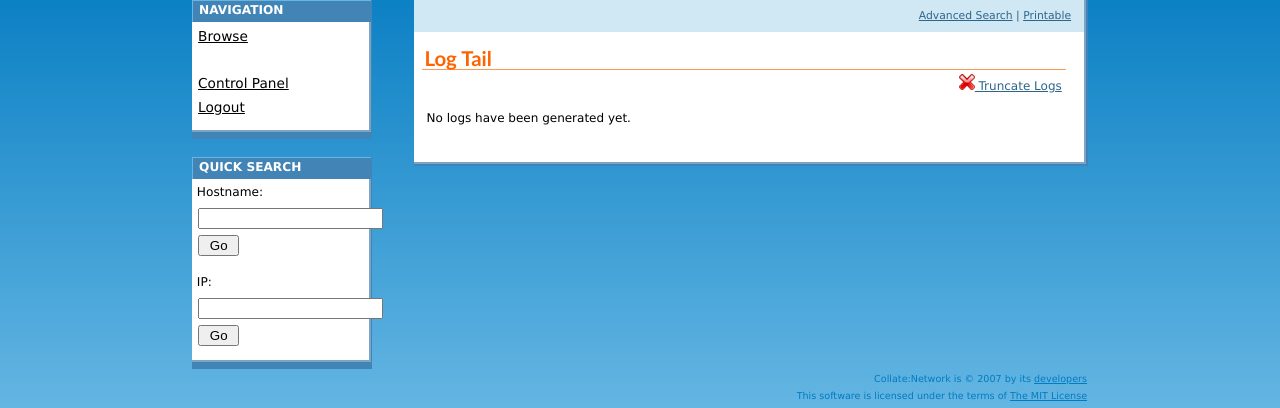
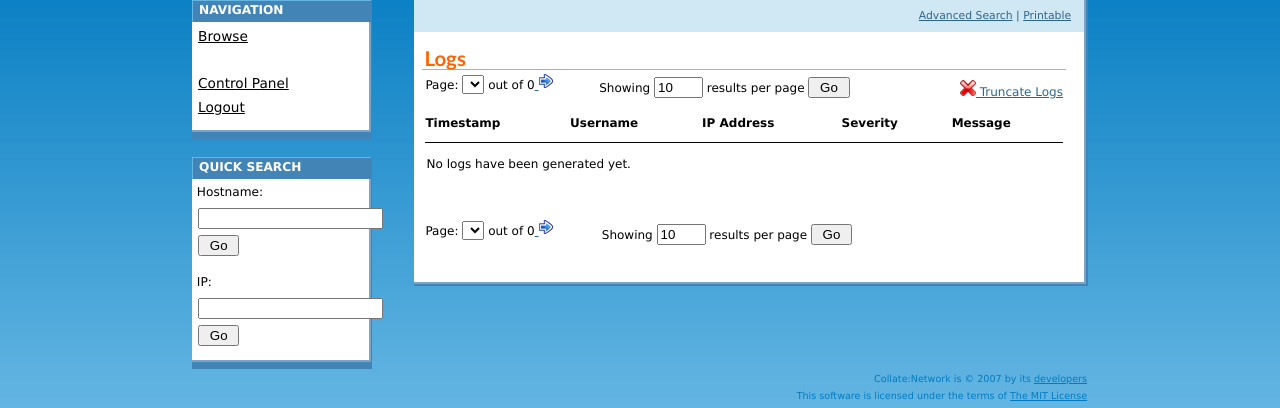
Before and after one commit to jakepaulus/collate-network, a PHP site: page /logs.php in a window 1280 px wide. Shown: the part 53-461 px from the top of the page. Run offline with PHP 8.4, Linux system fonts and the light colour scheme; the visitor is signed in with stand-in values (Sample User, id 1); tables that the repository leaves empty or names only in its code hold one stand-in row (values such as "Sample post"); data that the repository does not hold is empty.

Commit message:
http://code.google.com/p/collate-network/issues/detail?id=43
git-svn-id: https://collate-network.googlecode.com/svn/trunk@59 7bf8daad-5c25-0410-9fb3-b75c15c31602

```diff
--- a/logs.php
+++ b/logs.php
@@ -12,7 +12,7 @@ switch($op){
 
   default:
   AccessControl("1", "Log tail viewed");
-  view_tail();
+  view_logs();
   break;
 }
 
@@ -56,22 +56,78 @@ function log_truncate(){
 
 } // Ends log_truncate function
 
-function view_tail() {
+function view_logs() {
   require_once('./include/header.php');
   global $COLLATE;
 
-  echo "<h1>Log Tail</h1>".
-       "<p style=\"text-align: right;\"><a href=\"logs.php?op=truncate\"><img src=\"images/remove.gif\" alt=\"X\" /> ".
-       "Truncate Logs</a></p>";
+  $page = (!isset($_GET['page'])) ? "1" : $_GET['page'];
+  $show = (!isset($_GET['show'])) ? $_SESSION['show'] : $_GET['show'];
 
-  $sql = "SELECT occuredat, username, ipaddress, level, message FROM logs ORDER BY id DESC LIMIT 0, 25";
+  $_SESSION['show'] = $show;
+
+ $sql = "SELECT occuredat, username, ipaddress, level, message FROM logs ORDER BY id DESC";
+
+  if(is_numeric($show) && $show <= '250' && $show > '5'){
+    $limit = $show;
+  }
+  elseif($show > '250'){
+    echo "<div class=\"tip\"><p>You can only ask for up to 250 results per page.</p></div>";
+	$limit = '250';
+  }
+  else{
+    $limit = "10";
+  }
+  $result = mysql_query($sql);
+  $totalrows = mysql_num_rows($result);
+  $numofpages = ceil($totalrows/$limit);
+  if($page > $numofpages){
+    $page = $numofpages;
+  }
+  if($page == '0'){ $page = '1';} // Keeps errors from occuring in the following SQL query if no rows have been added yet.
+  $lowerlimit = $page * $limit - $limit;
+  $sql .= " LIMIT $lowerlimit, $limit";
   $row = mysql_query($sql);
+  $rows = mysql_num_rows($row);
 
-  if(mysql_num_rows($row) < "1"){
-    echo "<p>No logs have been generated yet.</p>";
-	require_once('./include/footer.php');
-	exit();
+  echo "<h1>Logs</h1>".
+       "<form action=\"logs.php\" method=\"get\"><table width=\"100%\"><tr><td align=\"left\">\n";
+
+  if($page != '1'){
+    $previous_page = $page - 1;
+	echo "<a href=\"logs.php?page=$previous_page&amp;show=$limit\">
+	      <img src=\"images/prev.png\" alt=\" &gt;- \" /></a> ";
   }
+
+  echo "Page: <select onchange=\"this.form.submit();\" name=\"page\">";
+
+  $listed_page = '1';
+  while($listed_page <= $numofpages){
+    if($listed_page == $page){
+	  echo "<option value=\"$listed_page\" selected=\"selected\"> $listed_page </option>";
+	}
+	else{
+	  echo "<option value=\"$listed_page\"> $listed_page </option>";
+	}
+	$listed_page++;
+  }
+
+  echo "</select> out of $numofpages";
+
+  if($page != $numofpages){
+    $next_page = $page + 1;
+    echo "<a href=\"logs.php?page=$next_page&amp;show=$limit\">
+	      <img src=\"images/next.png\" alt=\" &lt;- \" /></a>";
+
+  }
+
+  echo "</p></td>
+        <td><p>Showing <input name=\"show\" type=\"text\" size=\"3\" value=\"$limit\" /> results per page
+        <input type=\"submit\" value=\" Go \" /></p></td>";
+
+
+ echo "<td align=\"right\"><a href=\"logs.php?op=truncate\"><img src=\"images/remove.gif\" alt=\"X\" /> ".
+       "Truncate Logs</a></td></tr></table></form>\n";
+
   echo "<table width=\"100%\"><tr><td><b>Timestamp</b></td><td><b>Username</b></td><td><b>IP Address</b></td>".
        "<td><b>Severity</b></td><td><b>Message</b></td></tr>\n".
 	   "<tr><td colspan=\"5\"><hr class=\"head\" /></td></tr>\n";
@@ -84,6 +140,45 @@ function view_tail() {
   }
   echo "</table>";
 
+  if($rows < 1){
+    echo "<p>No logs have been generated yet.</p>";
+  }
+  echo "<p>&nbsp;</p>";
+  echo "<form action=\"logs.php\" method=\"get\"><table width=\"80%\"><tr><td align=\"left\">\n";
+
+  if($page != '1'){
+    $previous_page = $page - 1;
+	echo "<a href=\"logs.php?page=$previous_page&amp;show=$limit\">
+	      <img src=\"images/prev.png\" alt=\" &gt;- \" /></a> ";
+  }
+
+  echo "Page: <select onchange=\"this.form.submit();\" name=\"page\">";
+
+  $listed_page = '1';
+
+  while($listed_page <= $numofpages){
+    if($listed_page == $page){
+	  echo "<option value=\"$listed_page\" selected=\"selected\"> $listed_page </option>";
+	}
+	else{
+	  echo "<option value=\"$listed_page\"> $listed_page </option>";
+	}
+	$listed_page++;
+  }
+
+  echo "</select> out of $numofpages";
+
+  if($page != $numofpages){
+    $next_page = $page + 1;
+    echo "<a href=\"logs.php?page=$next_page&amp;show=$limit\">
+	      <img src=\"images/next.png\" alt=\" &lt;- \" /></a>";
+
+  }
+
+  echo "</p></td>
+  <td><p>Showing <input name=\"show\" type=\"text\" size=\"3\" value=\"$limit\" /> results per page
+  <input type=\"submit\" value=\" Go \" /></p></td></tr></table></form>";
+
   require_once('./include/footer.php');
 } // Ends view_tail function
 
```
